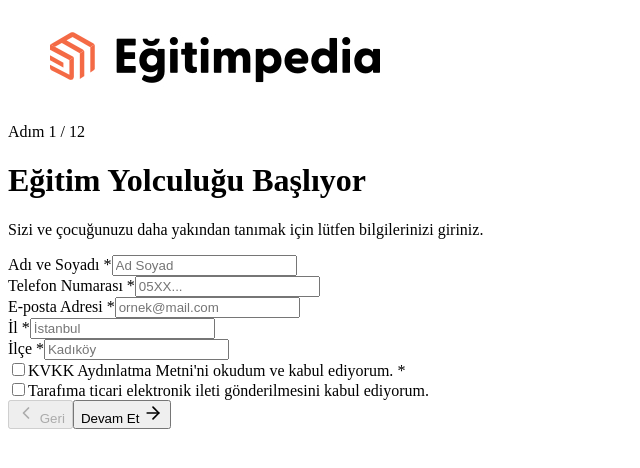
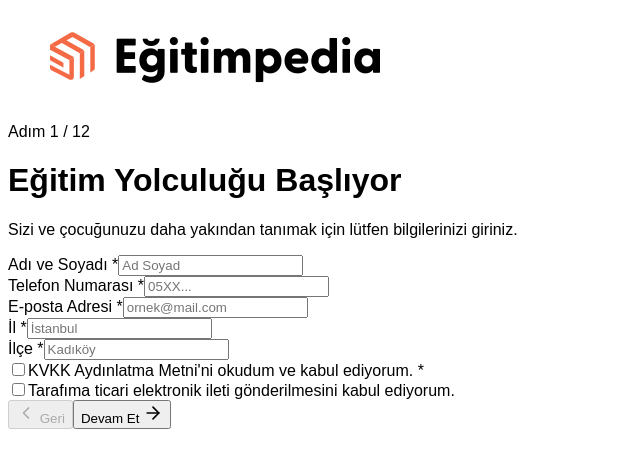
Before and after one commit to 5mhdbcmpb8-maker/egitimpedia-form, a Next.js app: page / in a window 1280 px wide. Shown: the top 468 px of the page, without its empty margins (0-640 px from the left). Built offline with nearby package versions, Linux system fonts and the light colour scheme.

Commit message:
Refactor layout.tsx for error handling and styling

```diff
--- a/src/app/layout.tsx
+++ b/src/app/layout.tsx
@@ -1,16 +1,14 @@
 import type { Metadata } from "next";
-// Ortam hatasını önlemek için font ve css importlarını geçici olarak kapatıyoruz.
-// Gerçek projenizde dosyalar varsa bunları açabilirsiniz.
-// import { Inter } from "next/font/google";
-// import "./globals.css";
+// import { Inter } from "next/font/google"; // Hata almamak için geçici olarak kapatıldı
+// import "./globals.css"; // Hata almamak için geçici olarak kapatıldı
 
 // const inter = Inter({ subsets: ["latin"] });
 
 export const metadata: Metadata = {
-  title: "Eğitimpedia", // Sekme başlığı
-  description: "Okul Tercih Formu", // Site açıklaması
+  title: "Eğitimpedia",
+  description: "Okul Tercih Formu",
   icons: {
-    icon: '/logo.png', // Sekme ikonu
+    icon: '/logo.png',
   },
 };
 
@@ -22,9 +20,9 @@ export default function RootLayout({
   // Önizleme ortamında "<html> cannot appear as a child of <div>" hatasını önlemek için
   // html ve body etiketleri yerine div kullanılmıştır.
   return (
-    <div lang="tr" style={{ minHeight: "100vh" }}>
+    <div style={{ minHeight: "100vh", fontFamily: "sans-serif" }}>
       {/* <body className={inter.className}>{children}</body> */}
-      <div style={{ minHeight: "100vh" }}>{children}</div>
+      <div>{children}</div>
     </div>
   );
 }
```
